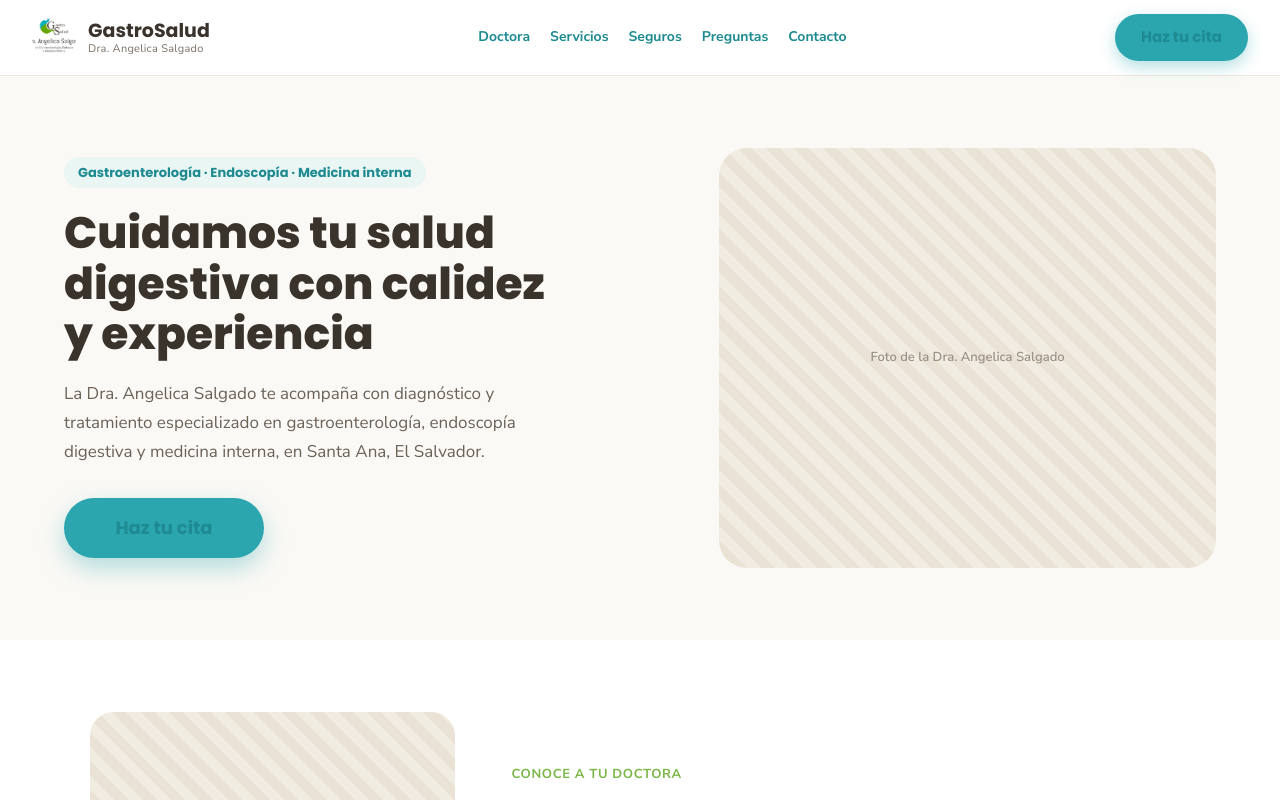
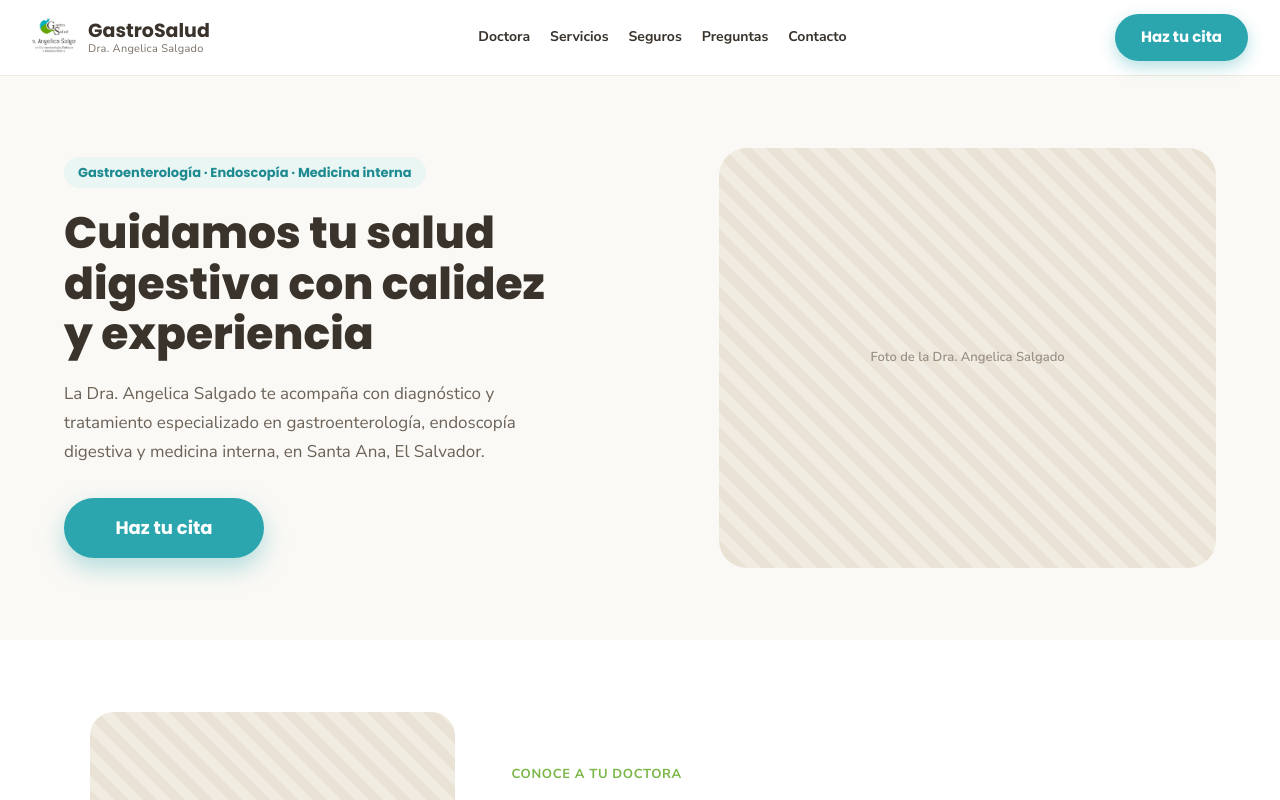
Before and after one commit to FabrizioCalderonn/Gastrosalud, a Next.js app: page / in a window 1280 px wide. Shown: the top 800 px of the page. Built offline with nearby package versions, Linux system fonts and the light colour scheme.

Commit message:
fix white text v2

```diff
--- a/src/app/globals.css
+++ b/src/app/globals.css
@@ -61,6 +61,7 @@
   --font-body: var(--font-nunito);
 }
 
+@layer base {
   body {
     background: var(--color-cream);
     color: var(--color-body);
@@ -84,3 +85,4 @@
     outline: 2px solid var(--color-teal);
     outline-offset: 2px;
   }
+}
--- a/src/components/Footer.tsx
+++ b/src/components/Footer.tsx
@@ -22,7 +22,7 @@
           </p>
           <Link
             href="/citas"
-            className="inline-block rounded-full bg-teal px-[26px] py-3.5 font-heading text-sm font-bold text-white transition hover:bg-teal-darker hover:text-white"
+            className="inline-block rounded-full bg-teal px-[26px] py-3.5 font-heading text-sm font-bold text-white transition hover:bg-teal-darker"
           >
             Haz tu cita
           </Link>
--- a/src/components/Header.tsx
+++ b/src/components/Header.tsx
@@ -52,7 +52,7 @@
       ) : (
         <Link
           href="/citas"
-          className="rounded-full bg-teal px-[26px] py-3 font-heading text-[15px] font-bold text-white shadow-[0_6px_16px_rgba(44,166,174,0.35)] transition hover:bg-teal-darker hover:text-white"
+          className="rounded-full bg-teal px-[26px] py-3 font-heading text-[15px] font-bold text-white shadow-[0_6px_16px_rgba(44,166,174,0.35)] transition hover:bg-teal-darker"
         >
           Haz tu cita
         </Link>
--- a/src/components/sections/Hero.tsx
+++ b/src/components/sections/Hero.tsx
@@ -17,7 +17,7 @@
         </p>
         <Link
           href="/citas"
-          className="inline-block w-[200px] rounded-full bg-teal px-8 py-4 text-center font-heading text-lg font-bold text-white shadow-[0_10px_24px_rgba(44,166,174,0.35)] transition hover:bg-teal-darker hover:text-white"
+          className="inline-block w-[200px] rounded-full bg-teal px-8 py-4 text-center font-heading text-lg font-bold text-white shadow-[0_10px_24px_rgba(44,166,174,0.35)] transition hover:bg-teal-darker"
         >
           Haz tu cita
         </Link>
```
Lines whose indentation alone changed are shown as unchanged.
